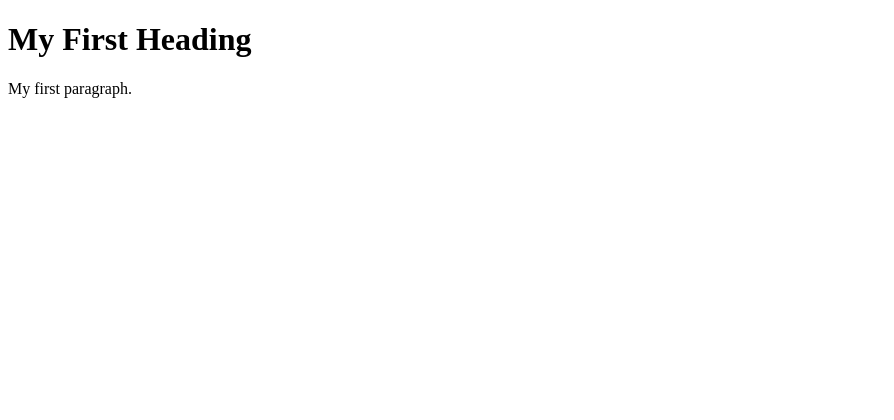
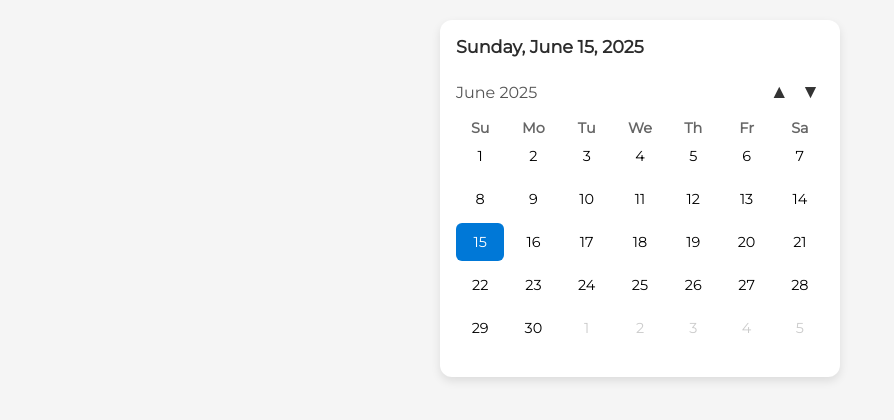
Before and after one commit to asharamkumawat/portfolio, a plain HTML site: page index.html in a window 1280 px wide. Shown: the whole page, without its empty margins (0-894 px from the left). Drawn offline with Linux system fonts and the light colour scheme.

Commit message:
Update index.html
Calendar

```diff
--- a/index.html
+++ b/index.html
@@ -1,10 +1,227 @@
 <!DOCTYPE html>
-<html>
+<html lang="en">
+<head>
+  <meta charset="UTF-8" />
+  <meta name="viewport" content="width=device-width, initial-scale=1.0" />
+  <title>Minimal Calendar</title>
+  <link href="https://fonts.googleapis.com/css2?family=Montserrat&display=swap" rel="stylesheet">
+  <style>
+    * {
+      box-sizing: border-box;
+    }
+    body {
+      font-family: 'Montserrat', sans-serif;
+      margin: 0;
+      background-color: #f5f5f5;
+    }
+
+    .calendar {
+      max-width: 400px;
+      margin: 20px auto;
+      background: #fff;
+      border-radius: 12px;
+      box-shadow: 0 4px 10px rgba(0,0,0,0.1);
+      padding: 16px;
+    }
+
+    .calendar-header {
+      margin-bottom: 10px;
+    }
+
+    .current-date {
+      font-size: 1.1rem;
+      font-weight: 600;
+      color: #2c2c2c;
+      padding-bottom: 6px;
+      margin-bottom: 10px;
+    }
+
+    .header-controls {
+      display: flex;
+      justify-content: space-between;
+      align-items: center;
+      margin-top: 8px;
+      padding-top: 4px;
+    }
+
+    .month-year {
+      font-size: 1rem;
+      font-weight: 500;
+      color: #555;
+    }
+
+    .nav-buttons button {
+      background: none;
+      border: none;
+      font-size: 1.2rem;
+      cursor: pointer;
+      color: #333;
+      padding: 4px;
+    }
+
+    .day-names, .days {
+      display: grid;
+      grid-template-columns: repeat(7, 1fr);
+      text-align: center;
+      gap: 5px;
+      font-size: 0.9rem;
+    }
+
+    .day-names {
+      margin-top: 12px;
+      font-weight: bold;
+      color: #666;
+    }
+
+    .day {
+      padding: 10px 0;
+      border-radius: 6px;
+      cursor: pointer;
+      transition: background 0.2s;
+    }
+
+    .day:hover {
+      background: #f0f0f0;
+    }
+
+    .today {
+      background: #0078d7;
+      color: white;
+    }
+
+    .faded {
+      color: #ccc;
+    }
+
+    .info-box {
+      margin-top: 14px;
+      font-size: 0.9rem;
+      color: #444;
+    }
+
+    @media (max-width: 500px) {
+      .calendar {
+        width: 95%;
+        padding: 12px;
+      }
+    }
+  </style>
+</head>
 <body>
 
-<h1>My First Heading</h1>
+<div class="calendar">
+  <div class="calendar-header">
+    <div class="current-date" id="currentDate"></div>
+    <div class="header-controls">
+      <div class="month-year" id="monthYear"></div>
+      <div class="nav-buttons">
+        <button onclick="prevMonth()">&#9650;</button>
+        <button onclick="nextMonth()">&#9660;</button>
+      </div>
+    </div>
+  </div>
 
-<p>My first paragraph.</p>
+  <div class="day-names">
+    <div>Su</div><div>Mo</div><div>Tu</div><div>We</div><div>Th</div><div>Fr</div><div>Sa</div>
+  </div>
+  <div class="days" id="calendarDays"></div>
+  <div class="info-box" id="infoBox"></div>
+</div>
+
+<script>
+  const currentDate = document.getElementById('currentDate');
+  const monthYear = document.getElementById('monthYear');
+  const calendarDays = document.getElementById('calendarDays');
+  const infoBox = document.getElementById('infoBox');
+
+  let today = new Date();
+  let currentMonth = today.getMonth();
+  let currentYear = today.getFullYear();
+
+  function renderCalendar(month, year) {
+    const date = new Date(year, month);
+    const firstDay = new Date(year, month, 1).getDay();
+    const lastDate = new Date(year, month + 1, 0).getDate();
+    const prevLastDate = new Date(year, month, 0).getDate();
+
+    calendarDays.innerHTML = '';
+    infoBox.textContent = '';
+
+    // Previous month's faded dates
+    for (let i = firstDay - 1; i >= 0; i--) {
+      const day = document.createElement('div');
+      day.textContent = prevLastDate - i;
+      day.className = 'day faded';
+      calendarDays.appendChild(day);
+    }
+
+    // Current month dates
+    for (let i = 1; i <= lastDate; i++) {
+      const day = document.createElement('div');
+      day.textContent = i;
+      day.className = 'day';
+      const thisDate = new Date(year, month, i);
+      if (
+        i === today.getDate() &&
+        month === today.getMonth() &&
+        year === today.getFullYear()
+      ) {
+        day.classList.add('today');
+      }
+
+      day.onclick = () => {
+        const clickedDate = new Date(year, month, i);
+        const diffTime = clickedDate.getTime() - new Date().setHours(0, 0, 0, 0);
+        const diffDays = Math.round(diffTime / (1000 * 60 * 60 * 24));
+        if (diffDays === 0) {
+          infoBox.textContent = "It's today!";
+        } else if (diffDays > 0) {
+          infoBox.textContent = `${diffDays} day(s) after today`;
+        } else {
+          infoBox.textContent = `${Math.abs(diffDays)} day(s) before today`;
+        }
+      };
+
+      calendarDays.appendChild(day);
+    }
+
+    // Next month's faded dates
+    const totalBoxes = firstDay + lastDate;
+    const remaining = 7 - (totalBoxes % 7 === 0 ? 7 : totalBoxes % 7);
+    for (let i = 1; i <= remaining; i++) {
+      const day = document.createElement('div');
+      day.textContent = i;
+      day.className = 'day faded';
+      calendarDays.appendChild(day);
+    }
+
+    const options = { weekday: 'long', year: 'numeric', month: 'long', day: 'numeric' };
+    currentDate.textContent = today.toLocaleDateString('en-US', options);
+    monthYear.textContent = date.toLocaleDateString('en-US', { month: 'long', year: 'numeric' });
+  }
+
+  function prevMonth() {
+    if (currentMonth === 0) {
+      currentMonth = 11;
+      currentYear--;
+    } else {
+      currentMonth--;
+    }
+    renderCalendar(currentMonth, currentYear);
+  }
+
+  function nextMonth() {
+    if (currentMonth === 11) {
+      currentMonth = 0;
+      currentYear++;
+    } else {
+      currentMonth++;
+    }
+    renderCalendar(currentMonth, currentYear);
+  }
+
+  renderCalendar(currentMonth, currentYear);
+</script>
 
 </body>
 </html>
```
